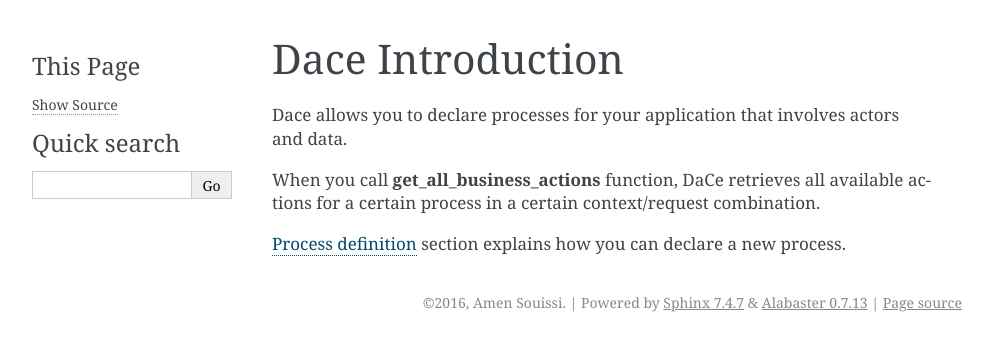
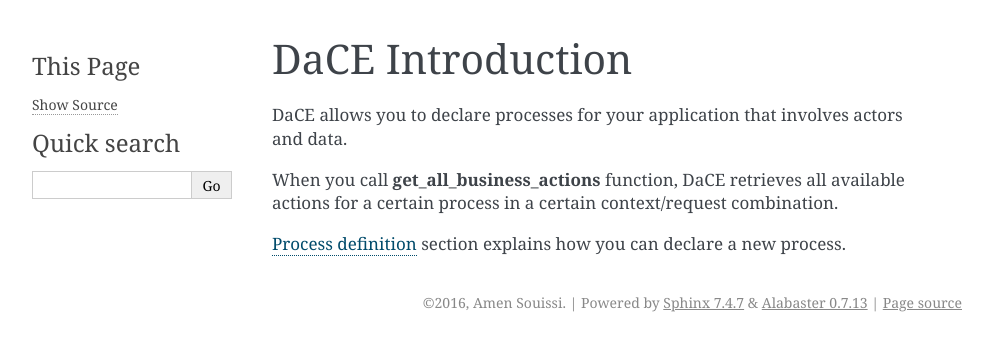
Before and after one commit to ecreall/dace, a Sphinx documentation site: the page built from docs/narr/introduction.rst, in a window 1280 px wide. Shown: the top 351 px of the page, without its empty margins (148-1141 px from the left). Built offline with Sphinx 7.4.7, drawn with Linux system fonts in a browser that asks for light colours.

Commit message:
use DaCE case

```diff
--- a/docs/narr/introduction.rst
+++ b/docs/narr/introduction.rst
@@ -1,5 +1,5 @@
 
-Dace Introduction
+DaCE Introduction
 =================
 .. toctree::
   :hidden:
@@ -7,8 +7,8 @@ Dace Introduction
   declaring_nodes
   transitions
 
-Dace allows you to declare processes for your application that involves actors and data.
+DaCE allows you to declare processes for your application that involves actors and data.
 
-When you call **get_all_business_actions** function, DaCe retrieves all available actions for a certain process in a certain context/request combination.
+When you call **get_all_business_actions** function, DaCE retrieves all available actions for a certain process in a certain context/request combination.
 
 :ref:`process_definition` section explains how you can declare a new process.
```
